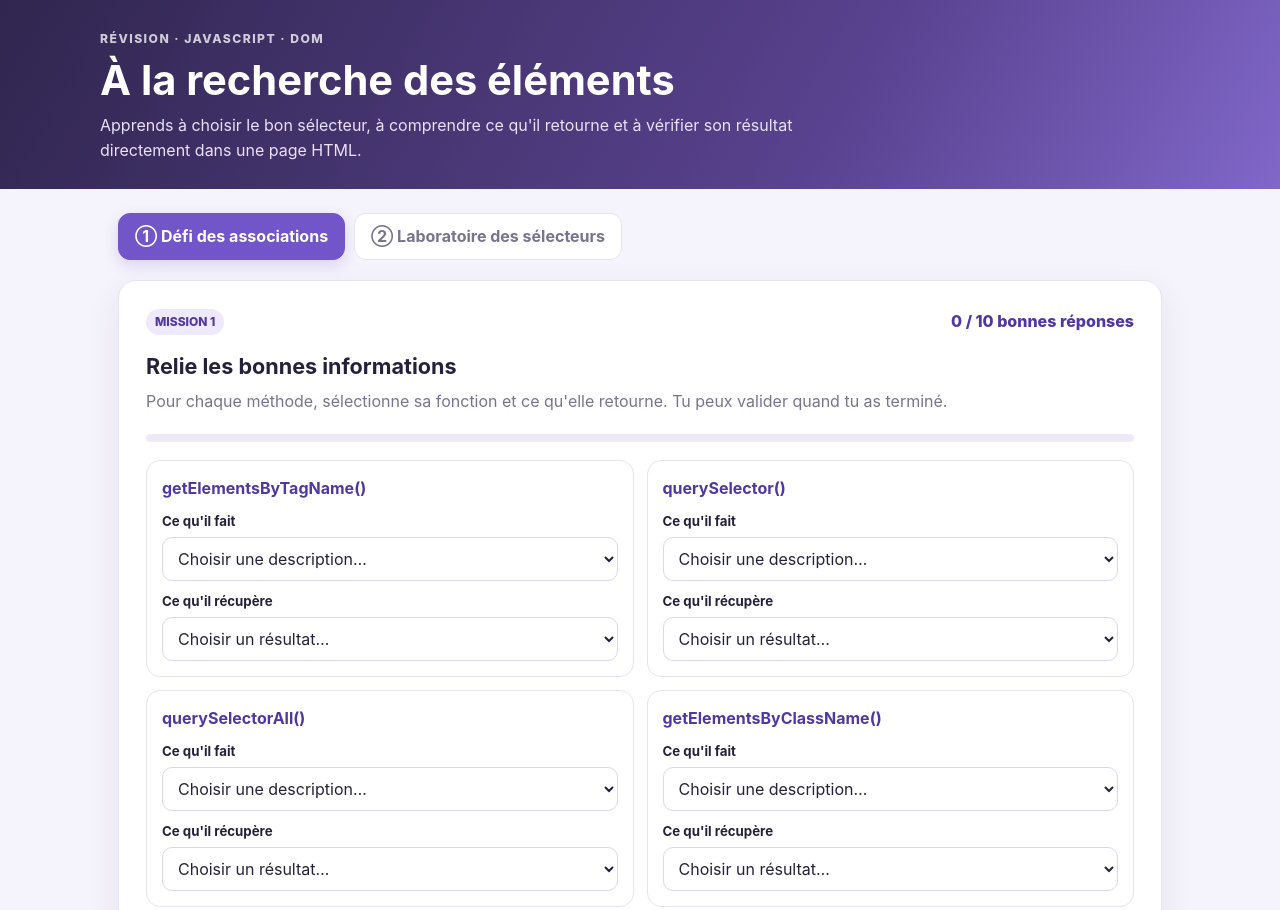
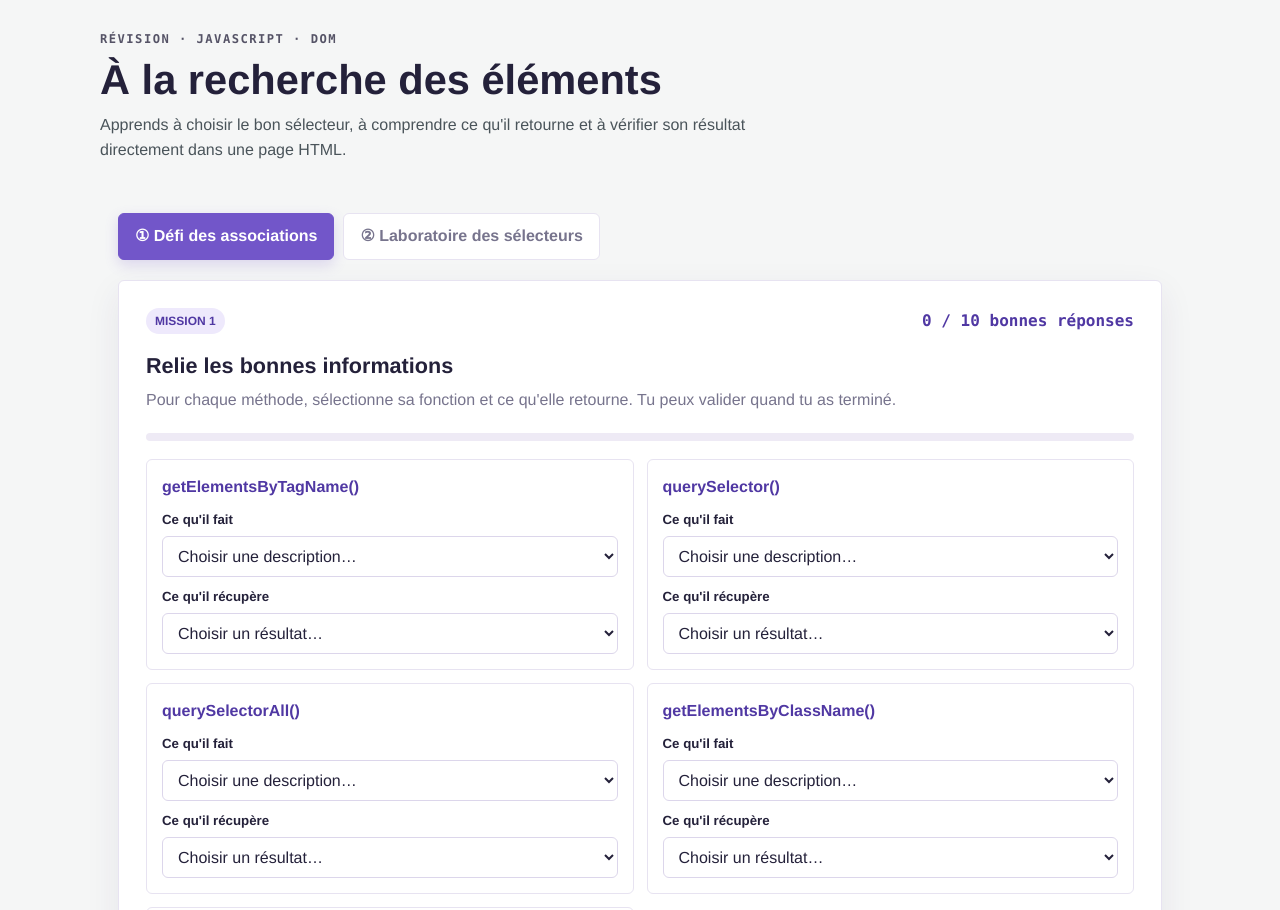
Before and after one commit to AlteaAce/notion_content, a plain HTML site: page JS-exercice-selecteurs-dom.html in a window 1280 px wide. Shown: the top 910 px of the page. Drawn offline with Linux system fonts and the light colour scheme.

Commit message:
Refactor CSS variables and styles for consistency

```diff
--- a/JS-exercice-selecteurs-dom.html
+++ b/JS-exercice-selecteurs-dom.html
@@ -6,57 +6,57 @@
 <title>Révision · Les sélecteurs DOM</title>
 <style>
 :root{
-  --bg:#f5f3fb;--surface:#fff;--ink:#24213a;--muted:#77748d;
+  --bg:#F5F6F6;--surface:#fff;--ink:#24213a;--muted:#77748d;
   --line:#e7e3f1;--purple:#7256c9;--purple-dark:#5038a3;
   --purple-soft:#eee9fc;--green:#21845b;--green-soft:#e4f5ec;
   --red:#b84c5a;--red-soft:#fbeaec;--yellow:#f1bd58;
-  --shadow:0 12px 34px rgba(53,39,93,.08);--radius:18px;
+  --shadow:0 12px 34px rgba(53,39,93,.08);--radius:6px;
 }
 *{box-sizing:border-box}
-body{margin:0;background:var(--bg);color:var(--ink);font:16px/1.55 Inter,ui-sans-serif,system-ui,-apple-system,"Segoe UI",sans-serif}
+body{margin:0;background:var(--bg);color:var(--ink);font:16px/1.55 'IBM Plex Sans','Helvetica Neue',Arial,sans-serif}
 button,select,input,textarea{font:inherit}
 button{cursor:pointer}
-.top{background:linear-gradient(120deg,#30264f,#59428f 65%,#8067c9);color:white;padding:30px 22px 26px}
+.top{padding:30px 22px 26px}
 .top-inner,.wrap{max-width:1080px;margin:auto}
-.eyebrow{font-size:.76rem;font-weight:800;letter-spacing:.12em;text-transform:uppercase;opacity:.76}
-h1{font-size:clamp(1.8rem,4vw,2.6rem);line-height:1.12;margin:8px 0}
-.top p{max-width:720px;margin:10px 0 0;color:#e8e1fa}
+.eyebrow{font-family:'IBM Plex Mono',ui-monospace,Menlo,Consolas,monospace;font-size:.76rem;font-weight:800;letter-spacing:.12em;text-transform:uppercase;opacity:.76}
+h1{font-family:'Bricolage Grotesque','Helvetica Neue',Arial,sans-serif;font-size:clamp(1.8rem,4vw,2.6rem);line-height:1.12;margin:8px 0}
+.top p{max-width:720px;margin:10px 0 0;color:#4A545A}
 .wrap{padding:24px 18px 60px}
 .tabs{display:flex;gap:9px;flex-wrap:wrap;margin:0 0 20px}
-.tab{border:1px solid var(--line);background:#fff;color:var(--muted);padding:10px 16px;border-radius:12px;font-weight:750}
+.tab{border:1px solid var(--line);background:#fff;color:var(--muted);padding:10px 16px;border-radius:6px;font-weight:750}
 .tab.active{background:var(--purple);border-color:var(--purple);color:white;box-shadow:0 5px 14px #7256c933}
 .panel{background:var(--surface);border:1px solid var(--line);border-radius:var(--radius);padding:clamp(17px,3vw,27px);box-shadow:var(--shadow);margin-bottom:18px}
 h2{font-size:1.35rem;margin:0 0 5px}
 .lead{color:var(--muted);margin:0 0 20px}
 .pill{display:inline-flex;align-items:center;background:var(--purple-soft);color:var(--purple-dark);padding:4px 9px;border-radius:999px;font-size:.75rem;font-weight:800}
 .grid{display:grid;grid-template-columns:repeat(2,minmax(0,1fr));gap:13px}
-.match-card{border:1px solid var(--line);border-radius:14px;padding:15px;background:#fff}
+.match-card{border:1px solid var(--line);border-radius:6px;padding:15px;background:#fff}
 .match-card h3{font-size:1rem;margin:0 0 11px;color:var(--purple-dark)}
 label{display:block;font-weight:750;font-size:.83rem;margin:10px 0 5px}
-select,input,textarea{width:100%;border:1px solid #dcd6eb;border-radius:10px;background:#fff;padding:10px 11px;color:var(--ink);outline:none}
+select,input,textarea{width:100%;border:1px solid #dcd6eb;border-radius:6px;background:#fff;padding:10px 11px;color:var(--ink);outline:none}
 select:focus,input:focus,textarea:focus{border-color:var(--purple);box-shadow:0 0 0 3px #7256c922}
 .actions{display:flex;gap:9px;flex-wrap:wrap;margin-top:17px}
-.btn{border:0;border-radius:11px;padding:10px 15px;font-weight:800;background:var(--purple);color:white}
+.btn{border:0;border-radius:6px;padding:10px 15px;font-weight:800;background:var(--purple);color:white}
 .btn:hover{background:var(--purple-dark)}
 .btn.secondary{background:#f0edf7;color:#51486d}
 .btn.secondary:hover{background:#e6e0f2}
 .btn:disabled{opacity:.5;cursor:not-allowed}
-.feedback{margin-top:15px;padding:12px 14px;border-radius:11px;display:none;font-weight:700}
+.feedback{margin-top:15px;padding:12px 14px;border-radius:6px;display:none;font-weight:700}
 .feedback.show{display:block}.feedback.good{background:var(--green-soft);color:var(--green)}.feedback.bad{background:var(--red-soft);color:var(--red)}
 .scoreline{display:flex;align-items:center;justify-content:space-between;gap:10px;flex-wrap:wrap;margin:0 0 15px}
-.score{font-weight:850;color:var(--purple-dark)}
-.progress{height:8px;background:#eeeaf5;border-radius:99px;overflow:hidden;margin:9px 0 18px}
+.score{font-family:'IBM Plex Mono',ui-monospace,Menlo,Consolas,monospace;font-weight:850;color:var(--purple-dark)}
+.progress{height:8px;background:#eeeaf5;border-radius:6px;overflow:hidden;margin:9px 0 18px}
 .progress span{height:100%;display:block;background:var(--purple);width:0;transition:width .25s}
 .lab-grid{display:grid;grid-template-columns:1fr 1fr;gap:16px}
 .editor{min-height:260px;font:13px/1.55 ui-monospace,SFMono-Regular,Consolas,monospace;resize:vertical;background:#211d32;color:#eee9ff;border:1px solid #39314f}
-.preview{background:#fbfaff;border:1px solid var(--line);border-radius:12px;padding:14px;min-height:180px;overflow:auto}
-.preview .picked{outline:3px solid var(--yellow);outline-offset:2px;background:#fff4d9!important;border-radius:3px}
+.preview{background:#fbfaff;border:1px solid var(--line);border-radius:6px;padding:14px;min-height:180px;overflow:auto}
+.preview .picked{outline:3px solid var(--yellow);outline-offset:2px;background:#fff4d9!important;border-radius:6px}
 .preview button,.preview a{cursor:pointer}
 .controls{display:grid;grid-template-columns:1fr 1fr;gap:10px}
-.result{background:#211d32;color:#eee9ff;border-radius:12px;padding:14px;min-height:90px;overflow:auto;font:13px/1.6 ui-monospace,SFMono-Regular,Consolas,monospace;white-space:pre-wrap;word-break:break-word}
+.result{background:#211d32;color:#eee9ff;border-radius:6px;padding:14px;min-height:90px;overflow:auto;font:13px/1.6 ui-monospace,SFMono-Regular,Consolas,monospace;white-space:pre-wrap;word-break:break-word}
 .result .dim{color:#aaa2c1}
 .explain{font-size:.88rem;color:var(--muted);margin-top:9px}
-.method-note{background:#fff8e8;border:1px solid #f2dfb2;border-radius:11px;padding:11px 13px;color:#6e5520;font-size:.88rem;margin:13px 0}
+.method-note{background:#fff8e8;border:1px solid #f2dfb2;border-radius:6px;padding:11px 13px;color:#6e5520;font-size:.88rem;margin:13px 0}
 .hidden{display:none!important}
 .footer{text-align:center;color:var(--muted);font-size:.8rem;margin:24px 0 0}
 @media(max-width:720px){.grid,.lab-grid{grid-template-columns:1fr}.controls{grid-template-columns:1fr}.top{padding:24px 18px}}
```
